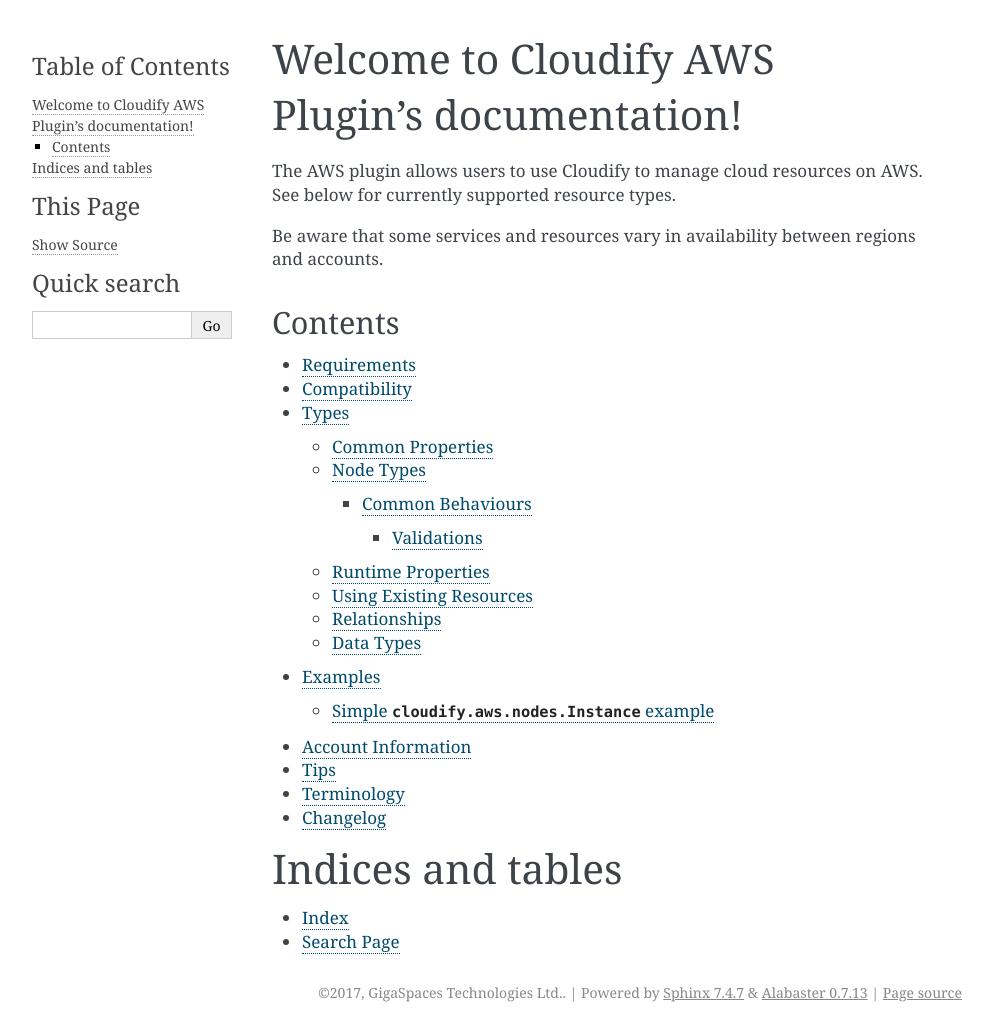
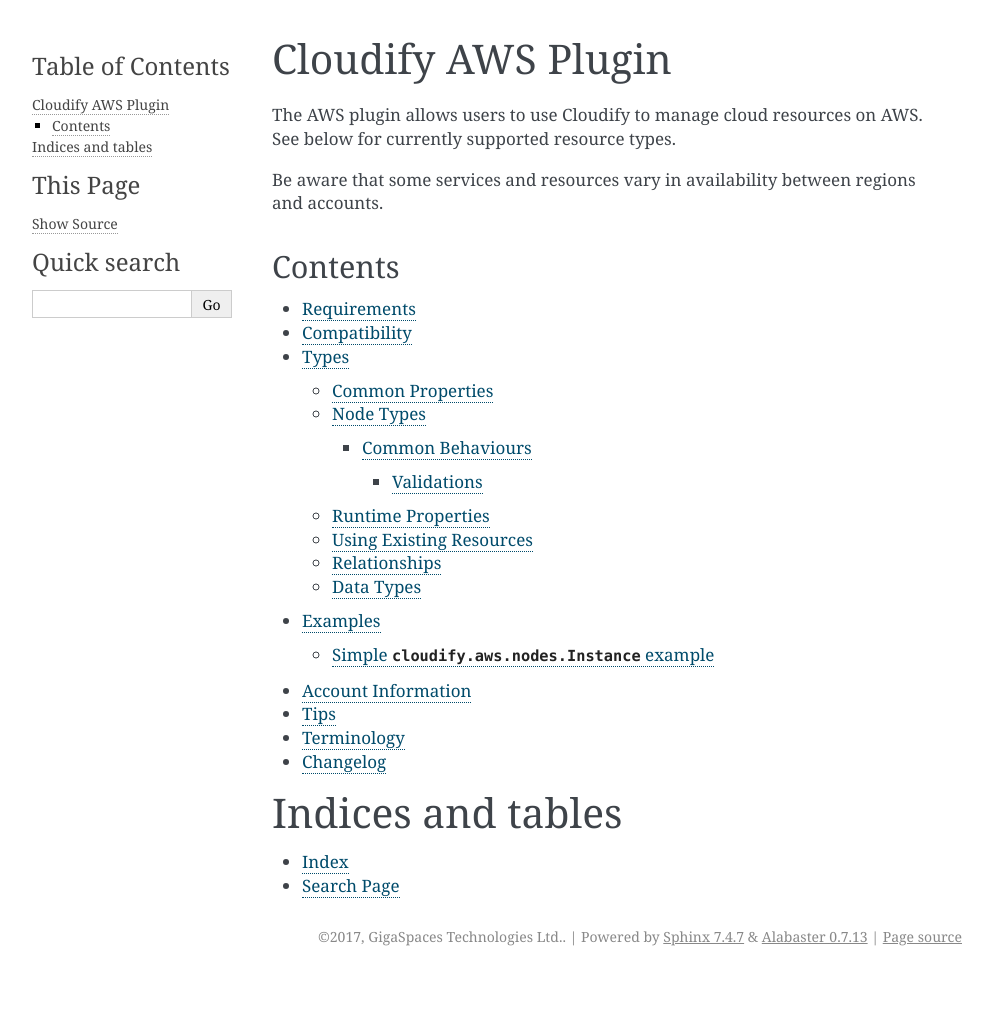
Before and after one commit to cloudify-cosmo/cloudify-aws-plugin, a Sphinx documentation site: the page built from docs/index.rst, in a window 1280 px wide. Shown: the whole page, without its empty margins (148-1141 px from the left). Built offline with Sphinx 7.4.7, drawn with Linux system fonts in a browser that asks for light colours; after the commit the page ends 976 px from its top, so only the background shows below that.

Commit message:
obviously it's documentation

```diff
--- a/docs/index.rst
+++ b/docs/index.rst
@@ -3,8 +3,8 @@
    You can adapt this file completely to your liking, but it should at least
    contain the root `toctree` directive.
 
-Welcome to Cloudify AWS Plugin's documentation!
-===============================================
+Cloudify AWS Plugin
+===================
 
 The AWS plugin allows users to use Cloudify to manage cloud resources on AWS. See below for currently supported resource types.
 
```
